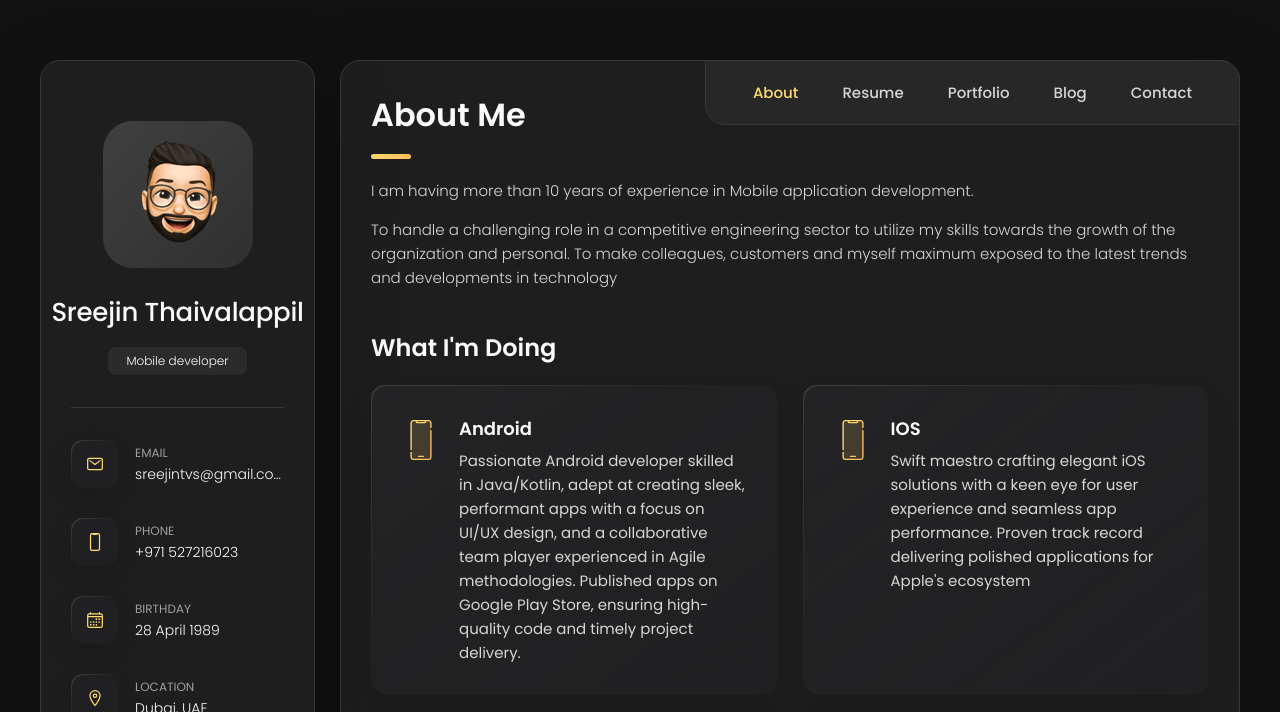
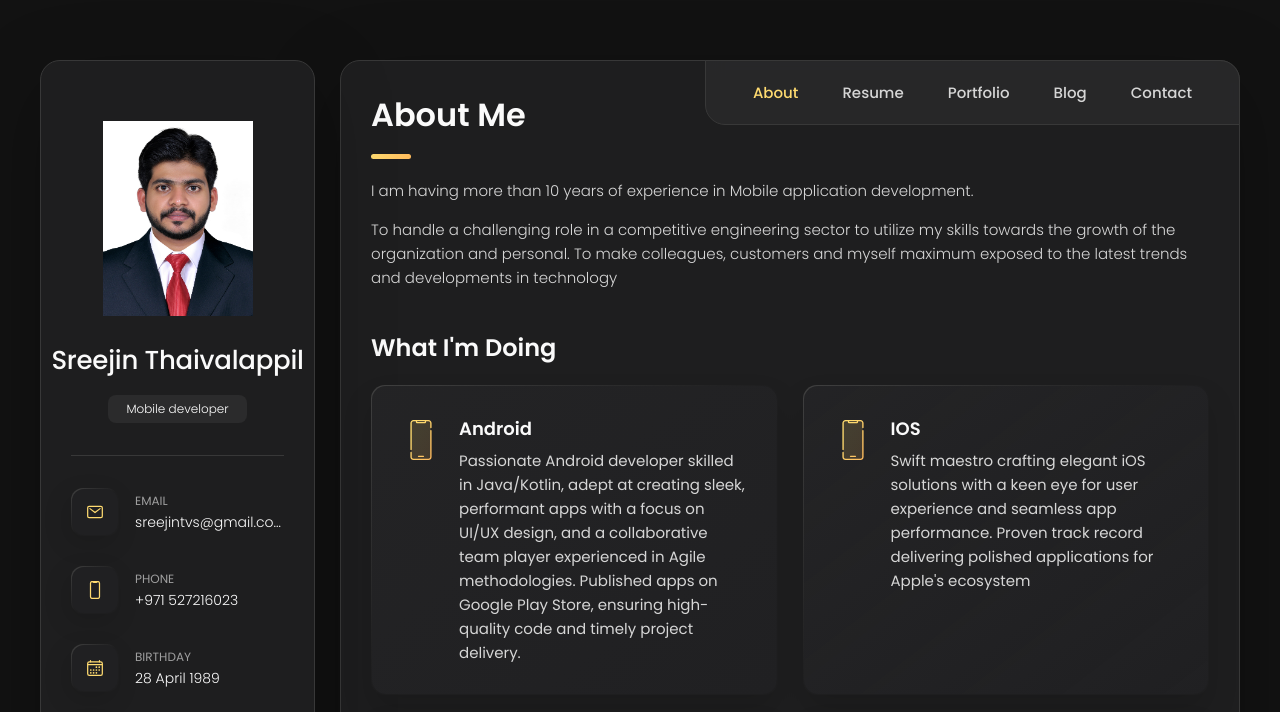
Before and after one commit to sreejintv/sreejintv.github.io, a plain HTML site: page index.html in a window 1280 px wide. Shown: the top 712 px of the page. Drawn offline with nearby package versions, Linux system fonts and the light colour scheme.

Commit message:
profile image

```diff
--- a/index.html
+++ b/index.html
@@ -42,7 +42,7 @@
       <div class="sidebar-info">
 
         <figure class="avatar-box">
-          <img src="./assets/images/my-avatar.png" alt="Richard hanrick" width="80">
+          <img src="./assets/images/sreejin.jpg" alt="Sreejin Thaivalappil" width="80">
         </figure>
 
         <div class="info-content">
```
Also changed, not shown: assets/images/sreejin.jpg (added).
